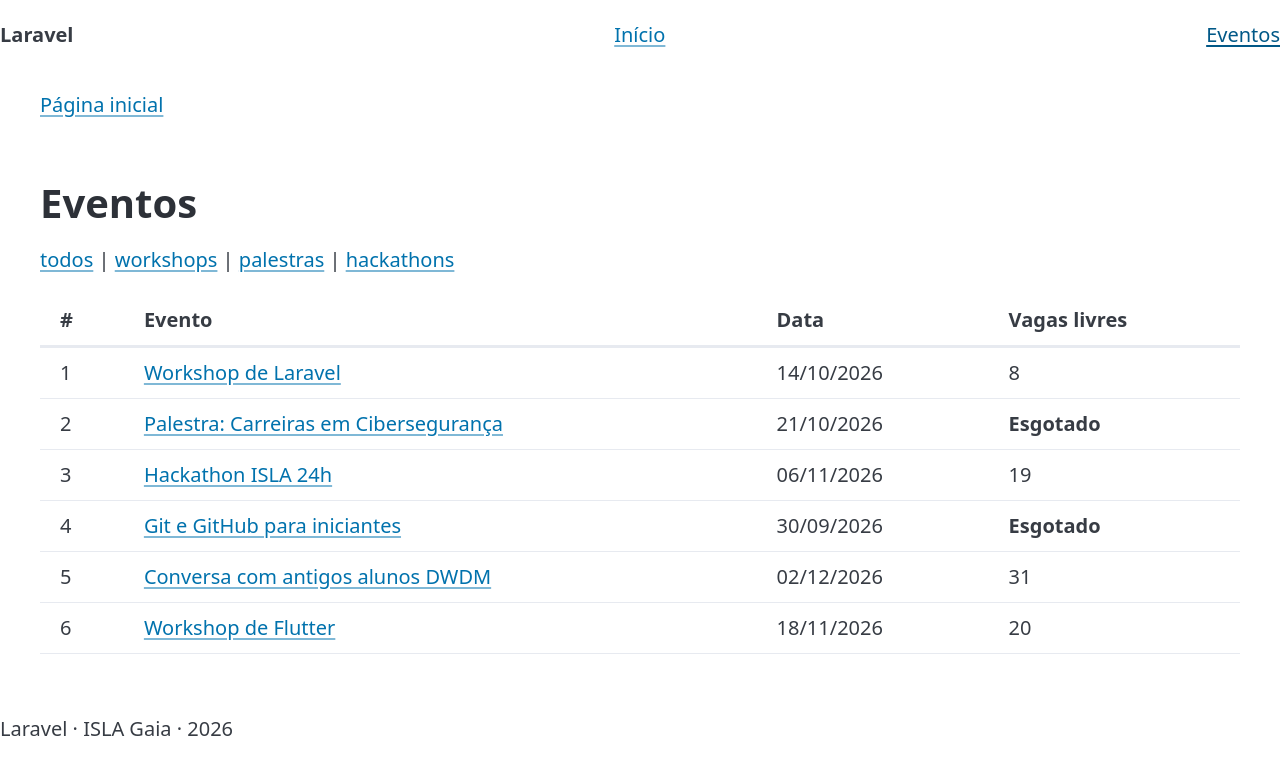
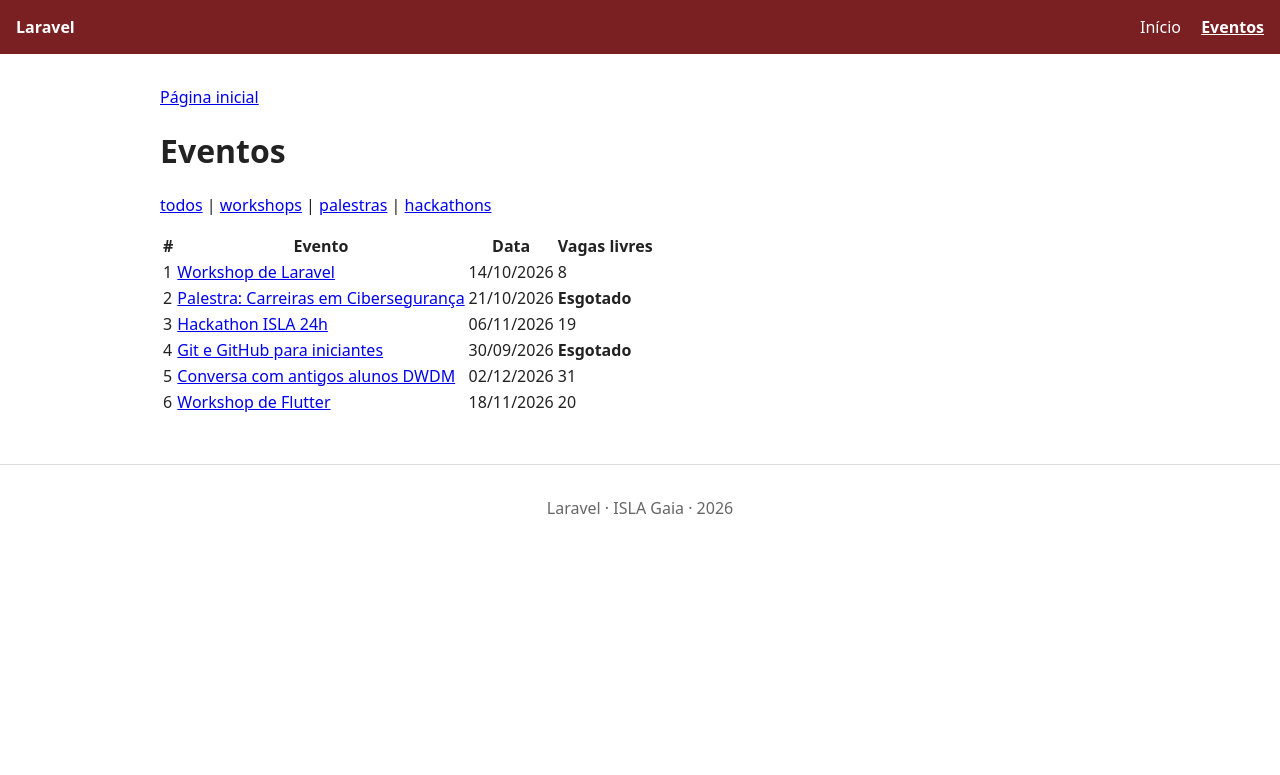
Before and after one commit to miguelsilvagaio-source/isla-eventos, a Laravel app: page /eventos in a window 1280 px wide. Shown: the top 775 px of the page. Run offline with Laravel 12, Linux system fonts and the light colour scheme; some libraries are stand-ins or nearby versions.

Commit message:
Folha de estilo própria

```diff
--- a/resources/views/layouts/app.blade.php
+++ b/resources/views/layouts/app.blade.php
@@ -4,12 +4,12 @@
     <meta charset="UTF-8">
     <meta name="viewport" content="width=device-width, initial-scale=1">
     <title>@yield('titulo', 'Início') · {{ config('app.name') }}</title>
-    <link rel="stylesheet" href="https://cdn.jsdelivr.net/npm/@picocss/pico@2/css/pico.min.css">
+    <link rel="stylesheet" href="{{ asset('css/app.css') }}">
     @stack('estilos')
 </head>
 <body>
     @include('partials.menu')
-    <main class="container">
+    <main class="contentor">
         @yield('conteudo')
     </main>
     @include('partials.rodape')
--- a/resources/views/partials/menu.blade.php
+++ b/resources/views/partials/menu.blade.php
@@ -1,6 +1,6 @@
 <header class="topo">
+    <strong>{{ config('app.name') }}</strong>
     <nav>
-        <strong>{{ config('app.name') }}</strong>
         <a href="{{ route('inicio') }}" @if (request()->routeIs('inicio')) aria-current="page" @endif>Início</a>
         <a href="{{ route('eventos.index') }}" @if (request()->routeIs('eventos.*')) aria-current="page" @endif>Eventos</a>
     </nav>
```
Also changed, not shown: public/css/app.css (added).
